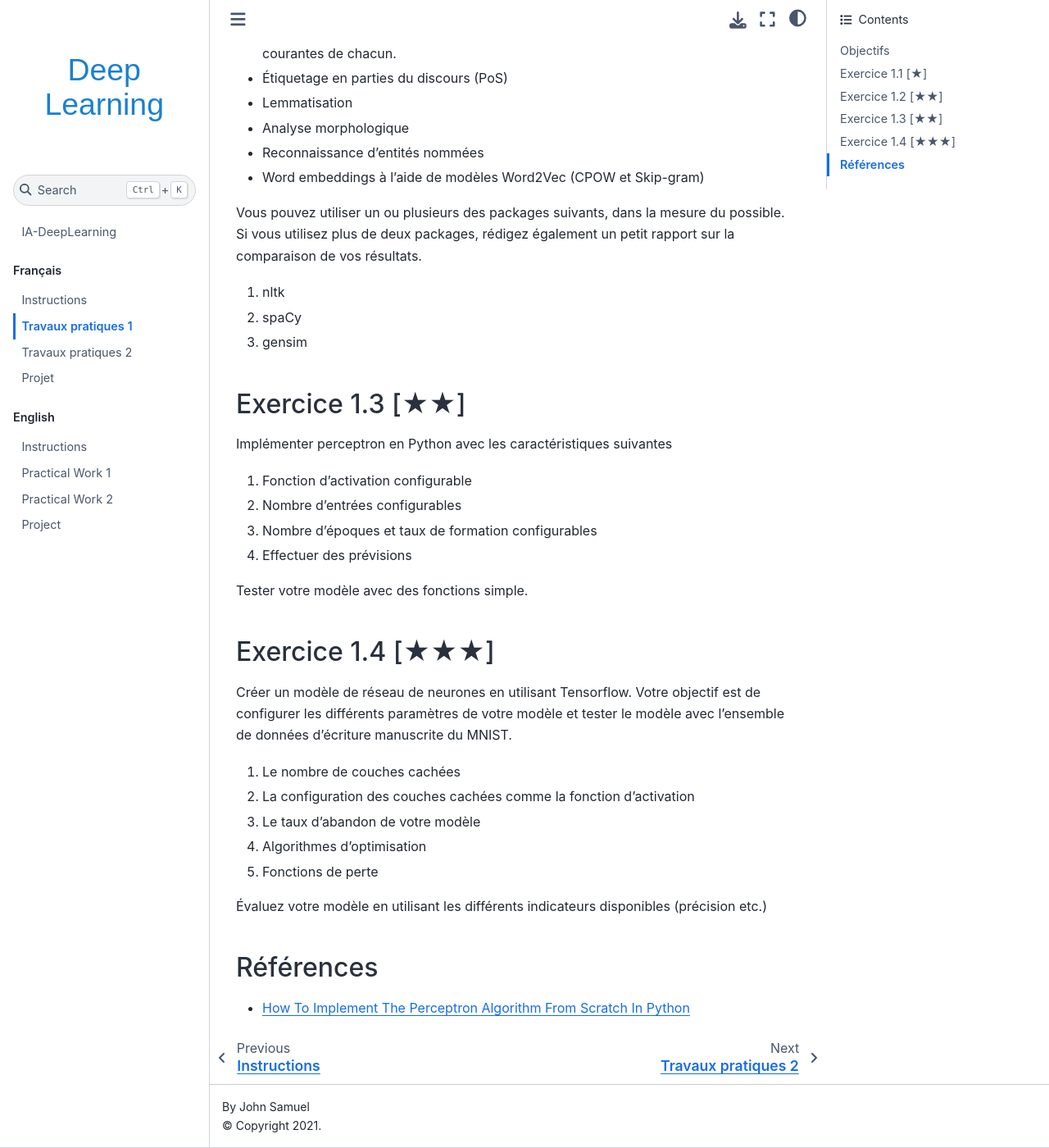
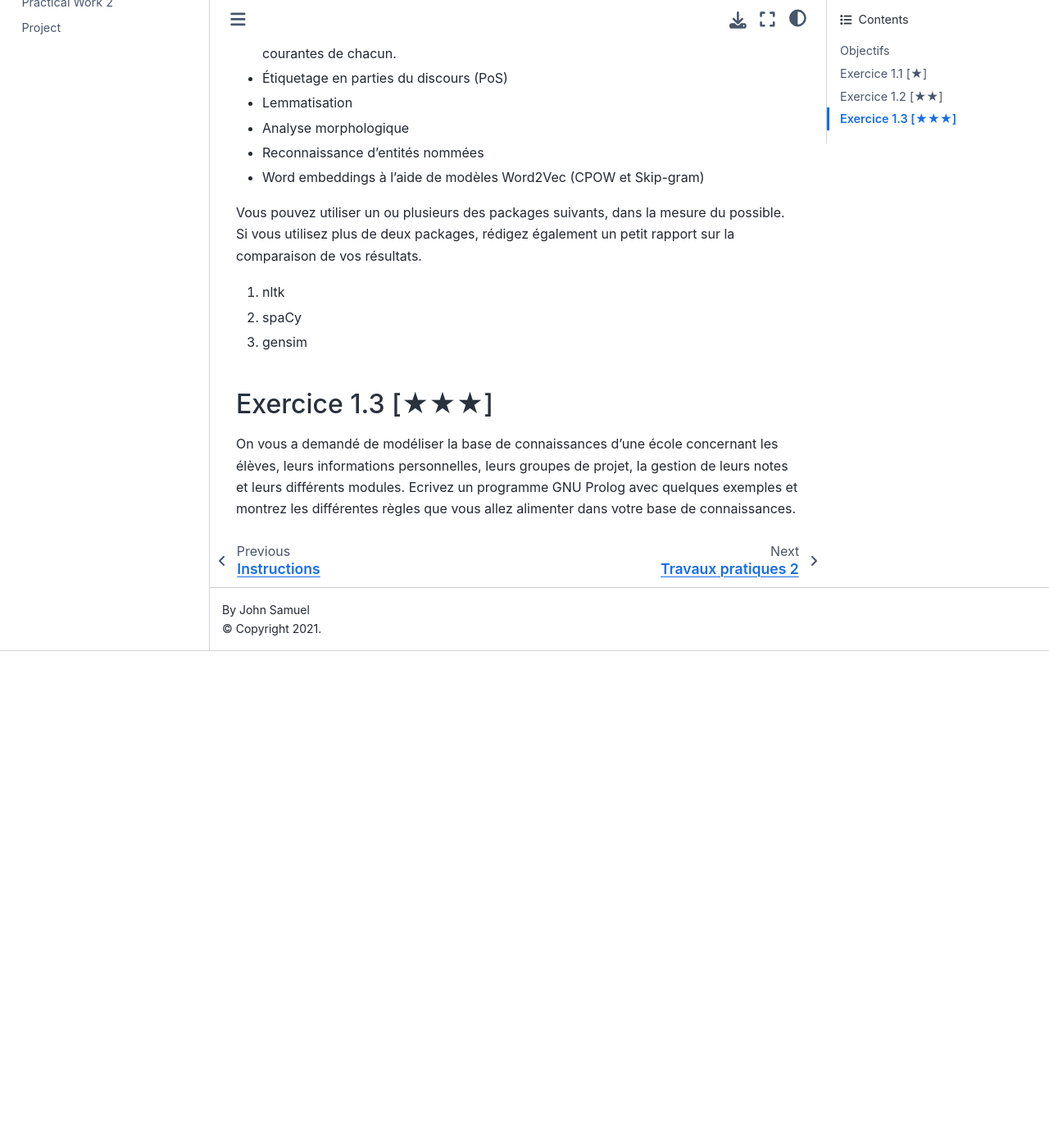
Before and after one commit to rodologie/IA-DeepLearning, a Jupyter Book: the page built from fr/TP1/TP1.md, in a window 1280 px wide and 1400 px high, scrolled down 1115 px. Shown: the whole window at 82% size. Built offline with Jupyter Book 1.0.4 settings and Sphinx 7.4.7 and the Sphinx Book theme 1.1.4, drawn with Linux system fonts in a browser that asks for light colours; after the commit the page ends 1909 px from its top, so only the background shows below that.

Commit message:
Update TP1.md

```diff
--- a/fr/TP1/TP1.md
+++ b/fr/TP1/TP1.md
@@ -35,25 +35,7 @@ vous utilisez plus de deux packages, rédigez également un petit rapport sur la
 2. spaCy
 3. gensim
 
-## Exercice 1.3 [★★]
-Implémenter perceptron en Python avec les caractéristiques suivantes
-1. Fonction d'activation configurable
-2. Nombre d'entrées configurables
-3. Nombre d'époques et taux de formation configurables
-4. Effectuer des prévisions
-
-Tester votre modèle avec des fonctions simple.
-
-## Exercice 1.4 [★★★]
-
-Créer un modèle de réseau de neurones en utilisant Tensorflow. Votre objectif est de configurer les différents paramètres de votre modèle et tester le modèle avec l'ensemble de données d'écriture manuscrite du MNIST.
-1. Le nombre de couches cachées
-2. La configuration des couches cachées comme la fonction d'activation
-3. Le taux d'abandon de votre modèle
-4. Algorithmes d'optimisation
-5. Fonctions de perte
-
-Évaluez votre modèle en utilisant les différents indicateurs disponibles (précision etc.)
-
-## Références
-* [How To Implement The Perceptron Algorithm From Scratch In Python](https://machinelearningmastery.com/implement-perceptron-algorithm-scratch-python/)
+## Exercice 1.3 [★★★]
+On vous a demandé de modéliser la base de connaissances d'une école concernant les élèves, leurs informations personnelles,
+leurs groupes de projet, la gestion de leurs notes et leurs différents modules. Ecrivez un programme GNU Prolog avec quelques
+exemples et montrez les différentes règles que vous allez alimenter dans votre base de connaissances.
```
